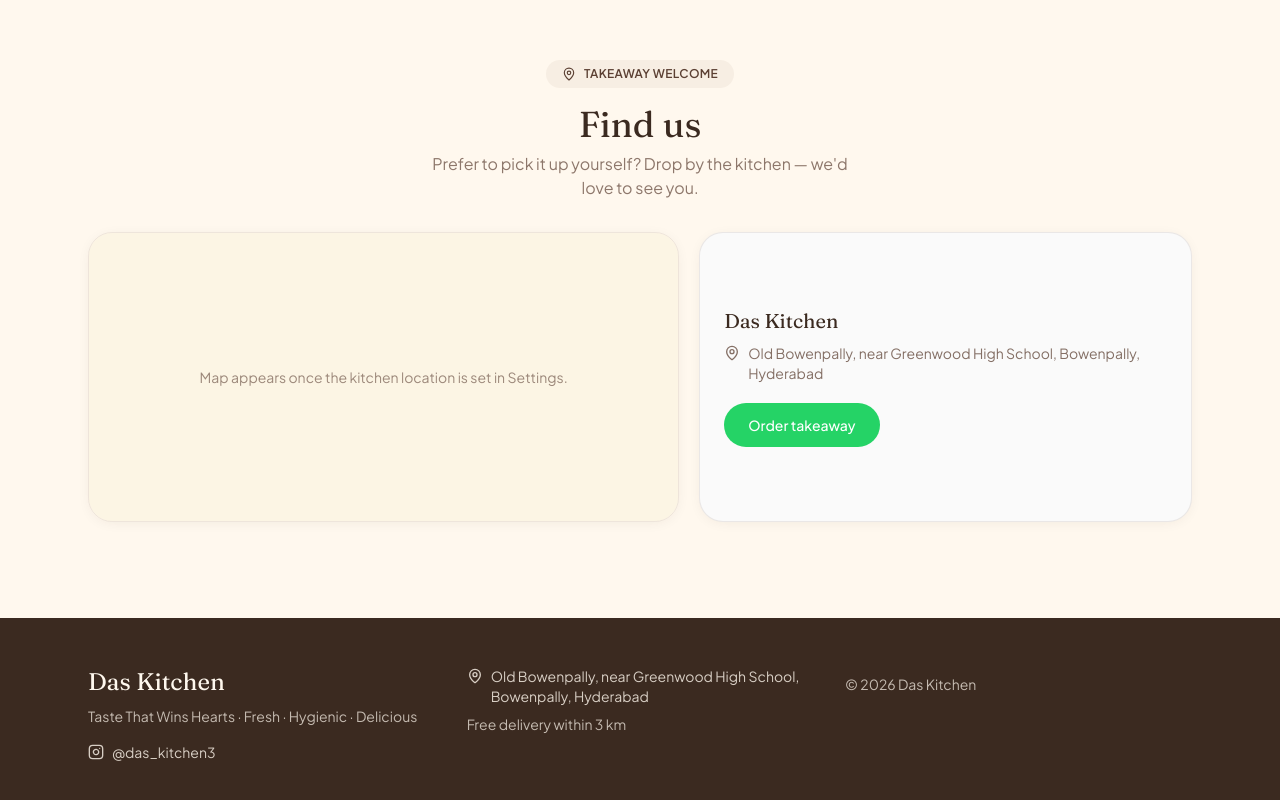
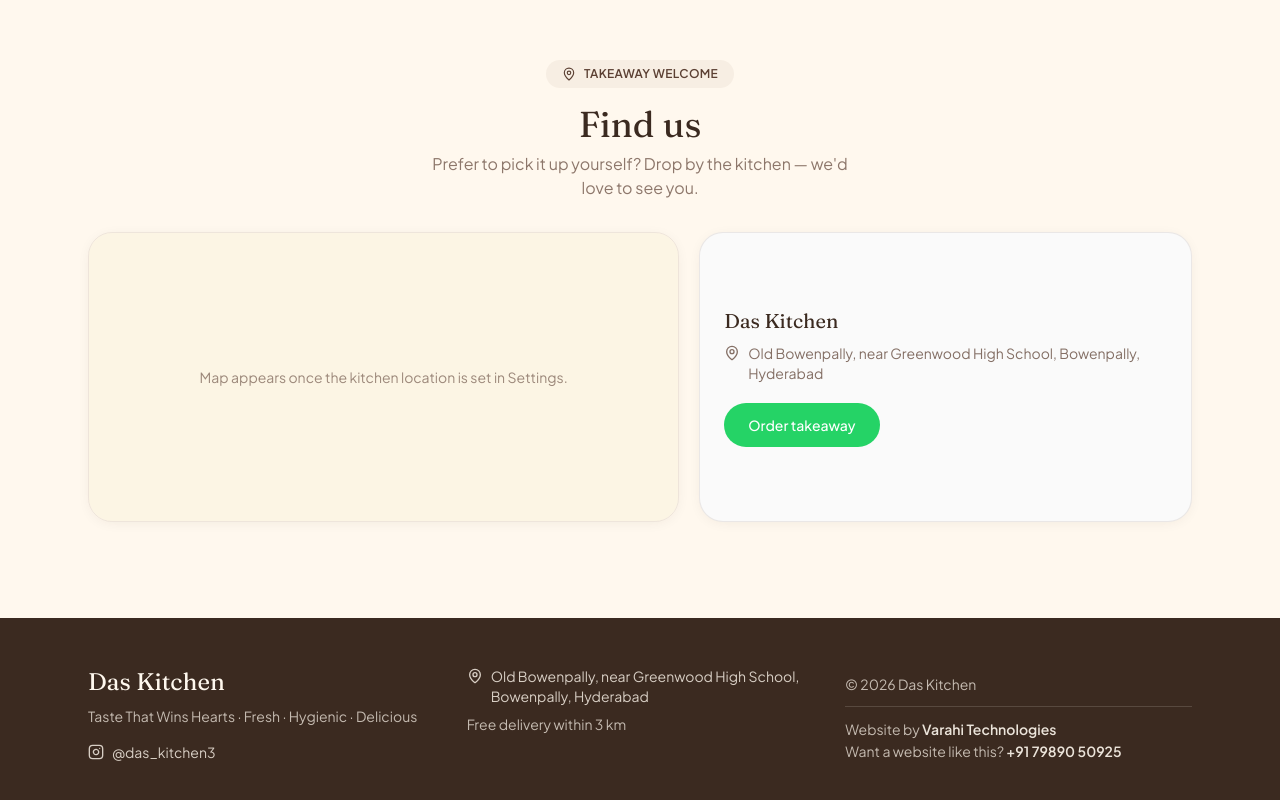
Before and after one commit to chakri2406d/das-kitchen, a Next.js app: page / in a window 1280 px wide. Shown: the part 2084-2884 px from the top of the page. Built offline with nearby package versions, Linux system fonts and the light colour scheme; no server answers; the database is empty.

Commit message:
Footer: credit Varahi Technologies with contact number

```diff
--- a/src/app/page.tsx
+++ b/src/app/page.tsx
@@ -300,6 +300,16 @@
           <div className="text-sm text-cream/70">
             {fssai && <p>FSSAI Lic. No: {fssai}</p>}
             <p className="mt-2">© {new Date().getFullYear()} Das Kitchen</p>
+            <p className="mt-3 border-t border-cream/15 pt-3">
+              Website by{" "}
+              <span className="font-semibold text-cream/90">Varahi Technologies</span>
+            </p>
+            <p className="mt-0.5">
+              Want a website like this?{" "}
+              <a href="tel:+917989050925" className="font-semibold text-cream/90 hover:text-gold">
+                +91 79890 50925
+              </a>
+            </p>
           </div>
         </div>
       </footer>
```
